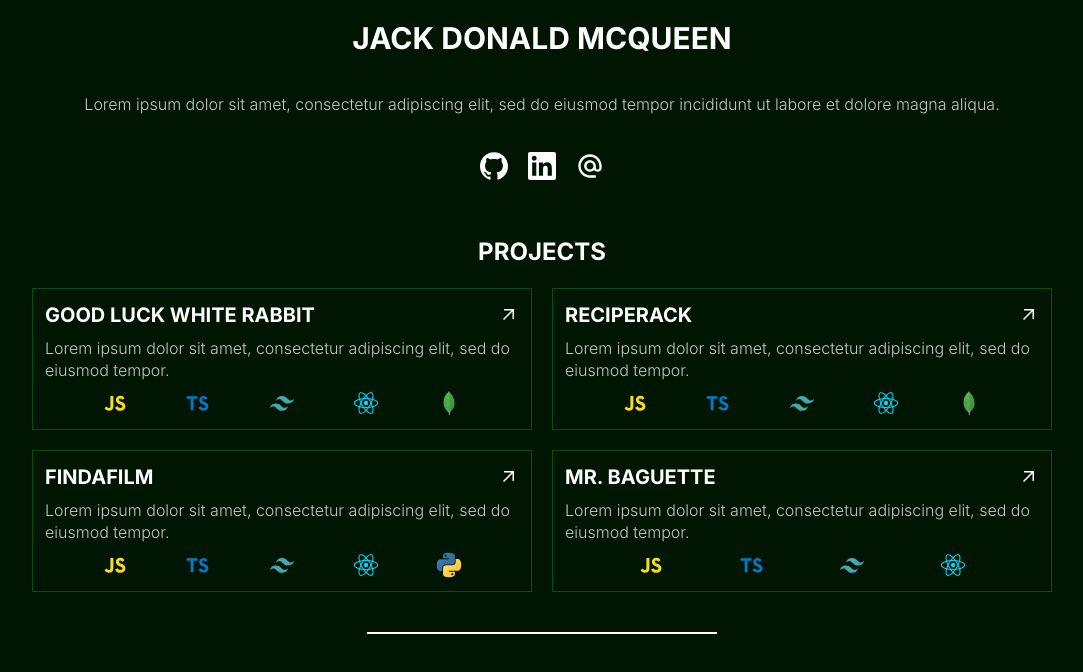
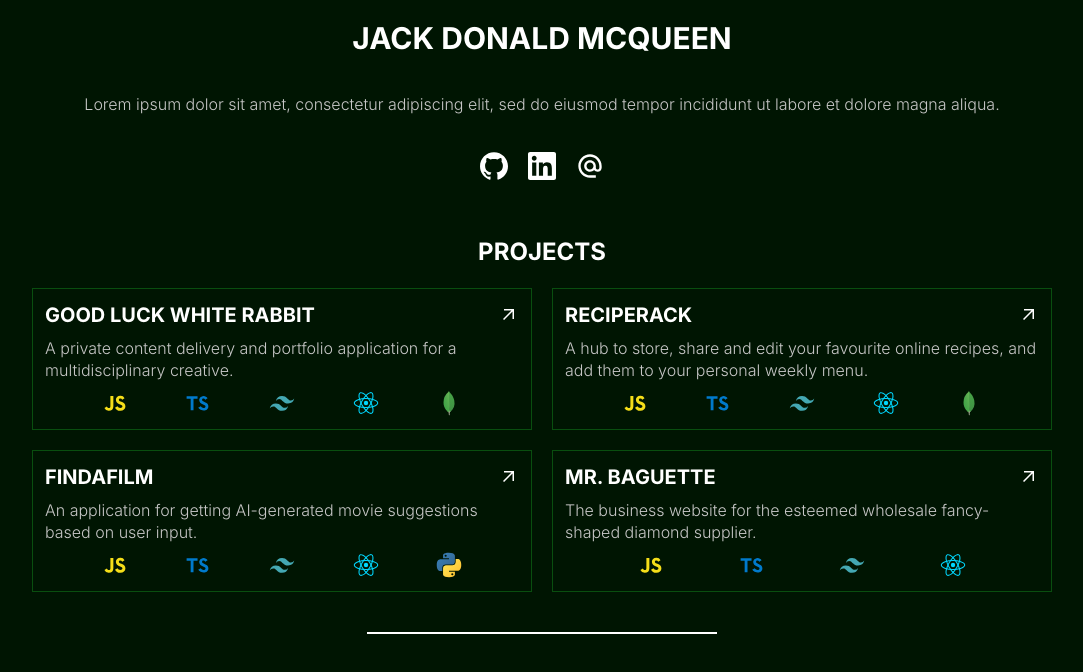
Before and after one commit to j-mcQueen/portfolio, a React (Vite) app: page / in a window 1280 px wide. Shown: the top 672 px of the page, without its empty margins (98-1181 px from the left). Built offline with nearby package versions, Linux system fonts and the light colour scheme.

Commit message:
Write intro blurbs for projects

```diff
--- a/src/components/home/projects/data.ts
+++ b/src/components/home/projects/data.ts
@@ -2,25 +2,25 @@ export const data = [
   {
     title: "GOOD LUCK WHITE RABBIT",
     blurb:
-      "Lorem ipsum dolor sit amet, consectetur adipiscing elit, sed do eiusmod tempor.",
+      "A private content delivery and portfolio application for a multidisciplinary creative.",
     tech: ["JS", "TS", "TW", "RE", "MDB"],
   },
   {
     title: "RECIPERACK",
     blurb:
-      "Lorem ipsum dolor sit amet, consectetur adipiscing elit, sed do eiusmod tempor.",
+      "A hub to store, share and edit your favourite online recipes, and add them to your personal weekly menu.",
     tech: ["JS", "TS", "TW", "RE", "MDB"],
   },
   {
     title: "FINDAFILM",
     blurb:
-      "Lorem ipsum dolor sit amet, consectetur adipiscing elit, sed do eiusmod tempor.",
+      "An application for getting AI-generated movie suggestions based on user input.",
     tech: ["JS", "TS", "TW", "RE", "PY"],
   },
   {
     title: "MR. BAGUETTE",
     blurb:
-      "Lorem ipsum dolor sit amet, consectetur adipiscing elit, sed do eiusmod tempor.",
+      "The business website for the esteemed wholesale fancy-shaped diamond supplier.",
     tech: ["JS", "TS", "TW", "RE"],
   },
 ];
```
